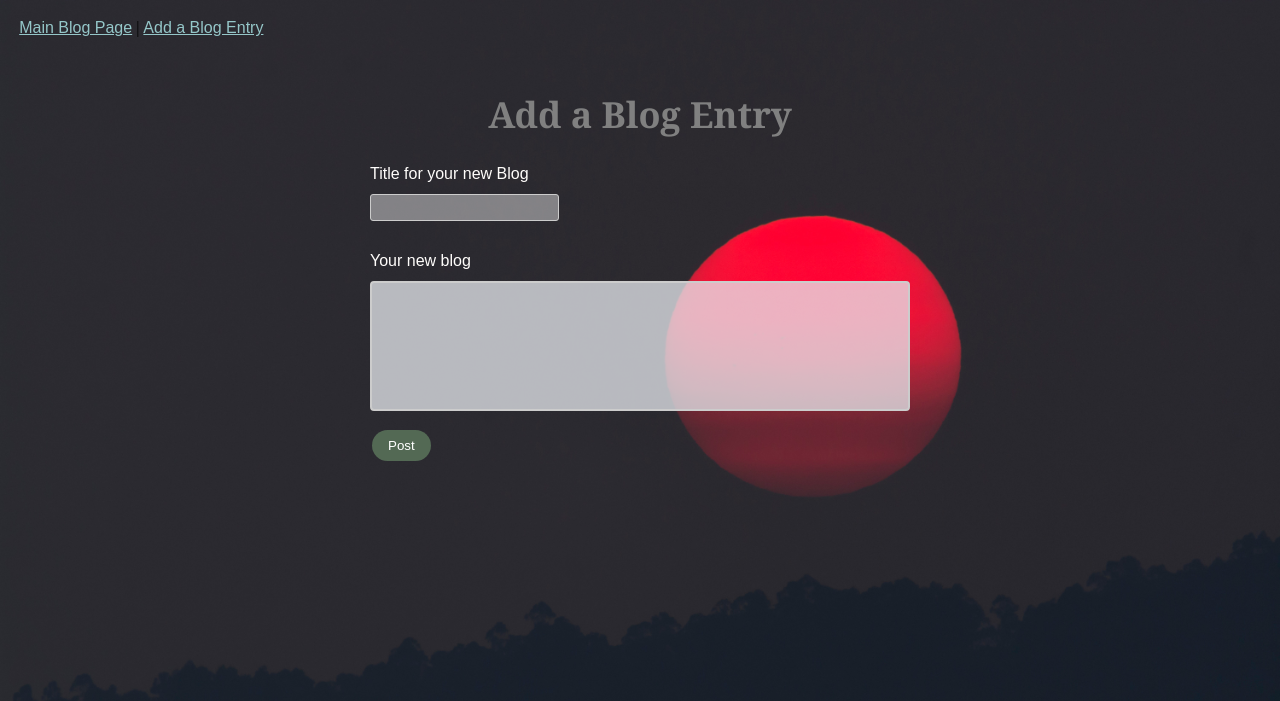
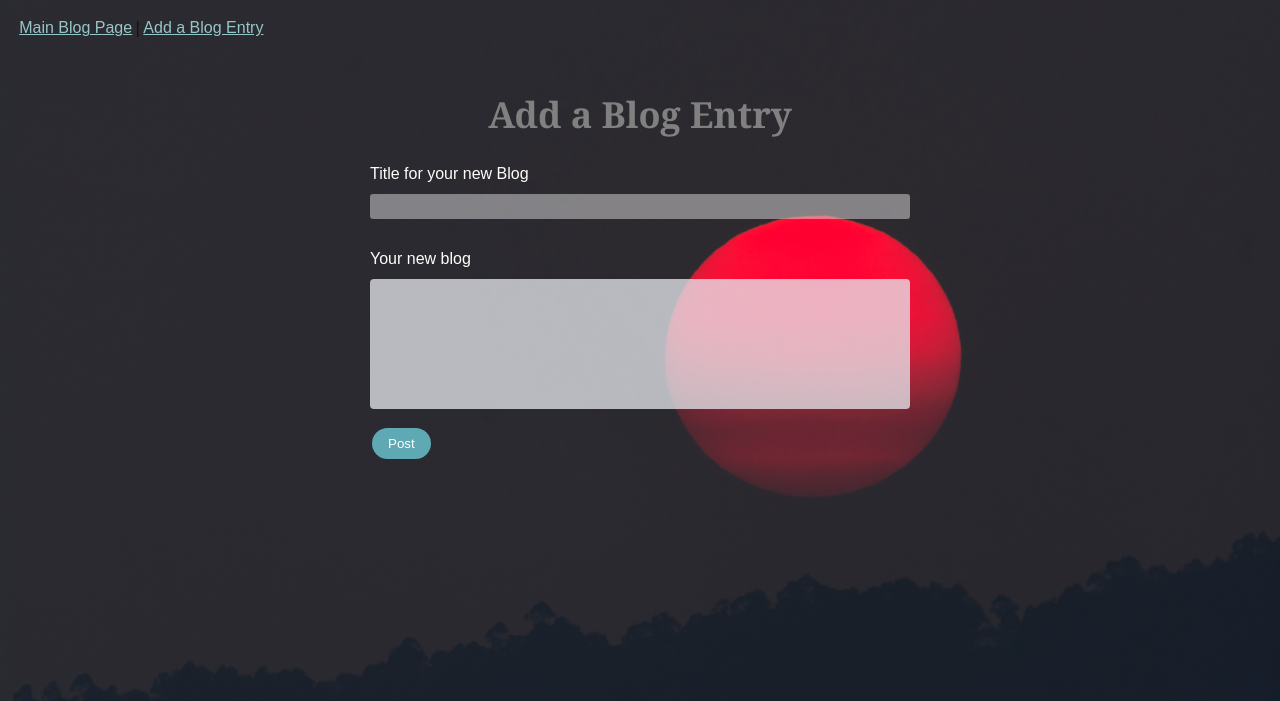
Before and after one commit to adonayab/blogz, a Flask app: page /newpost in a window 1280 px wide. Shown: the top 701 px of the page. Run offline with Flask 2, Linux system fonts and the light colour scheme.

Commit message:
Added some more styling

```diff
--- a/static/style.css
+++ b/static/style.css
@@ -63,7 +63,7 @@ textarea {
   height: 130px;
   padding: 10px;
   box-sizing: border-box;
-  border: 2px solid #ccc;
+  border: none;
   border-radius: 4px;
   background-color: #e9ebf0be;
   resize: none;
@@ -71,17 +71,18 @@ textarea {
 }
 
 input[type=text] {
+  width: 530px;
   margin: 10px 0;
   padding: 5px;
   background-color: #f1f1f171;
-  border: 1px solid #ccc;
+  border: none;
   border-radius: 3px;
   color: antiquewhite;
 
 }
 
 input[type=submit] {
-  background-color: rgb(83, 105, 84);
+  background-color: rgb(94, 169, 179);
   border: none;
   color: white;
   padding: 8px 16px;
```
